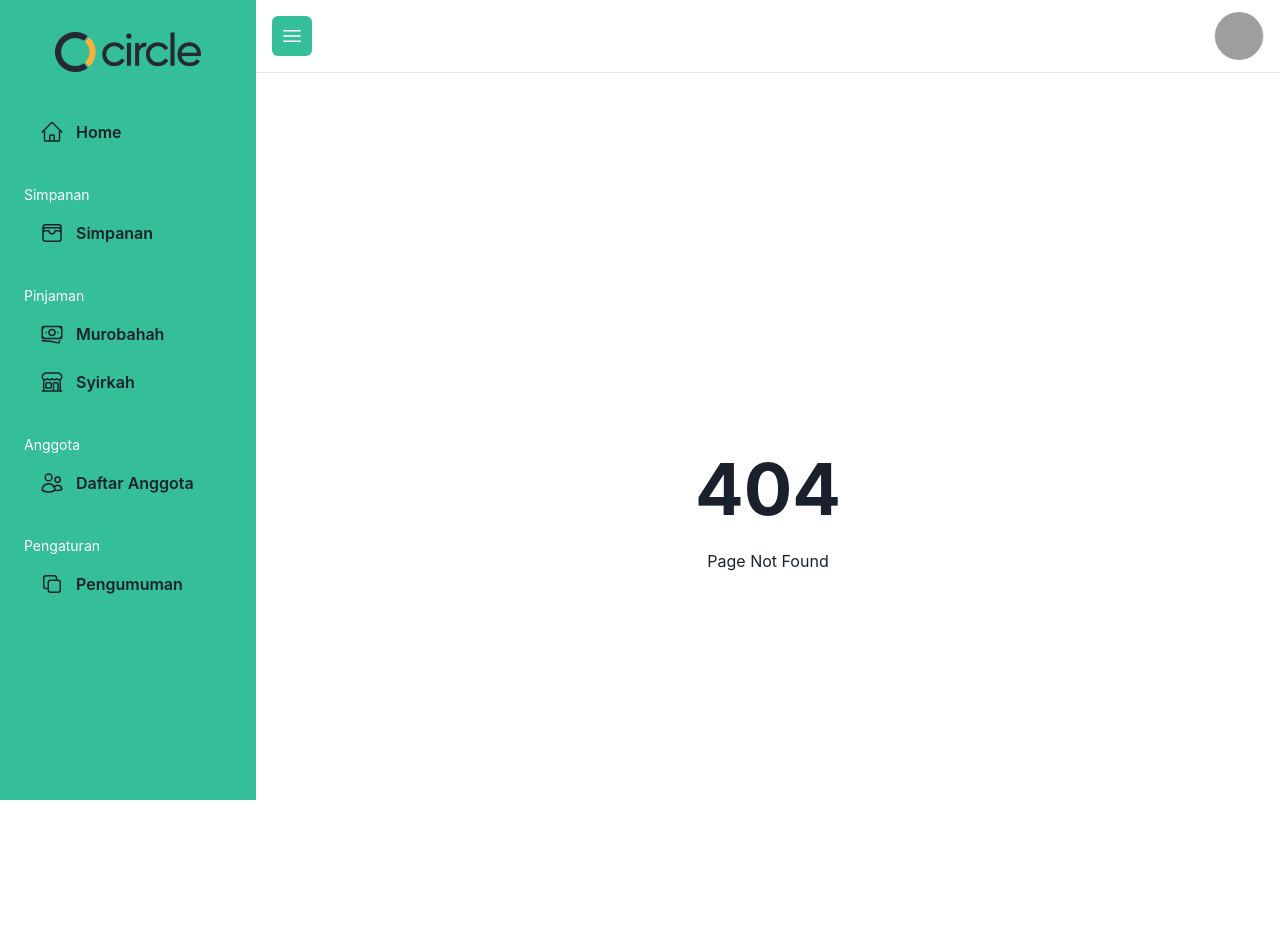
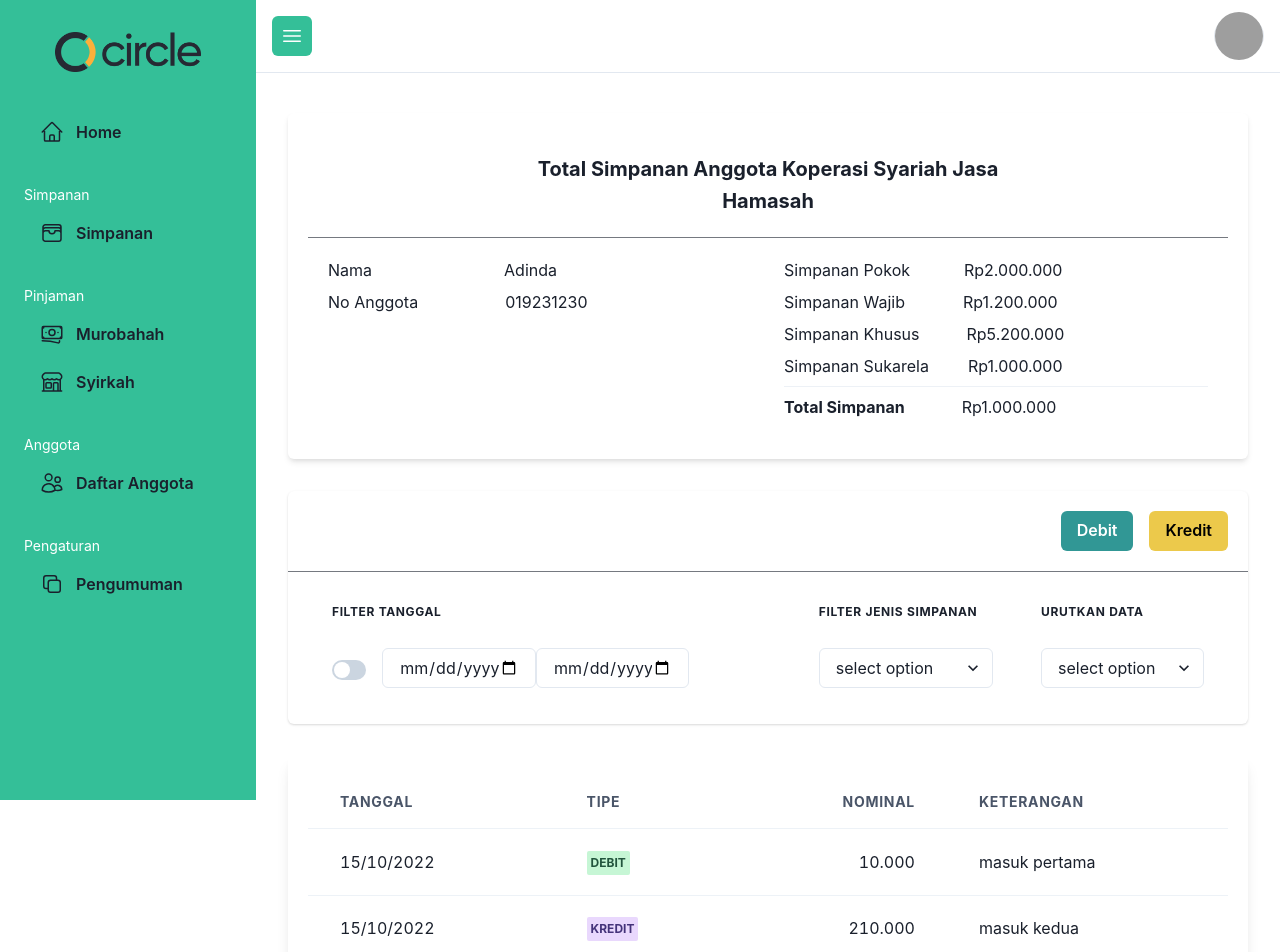
Before and after one commit to abduromanov/next13-example, a Next.js app: page /simpanan in a window 1280 px wide. Before the commit this address had no page. Shown: the top 952 px of the page. Before the commit the page ends 913 px from the top, so only its background shows below. Built offline with nearby package versions, Linux system fonts and the light colour scheme; grey boxes are pictures that could not be loaded.

Commit message:
add mutasi table

```diff
--- /dev/null
+++ b/src/components/Tables/Table.tsx
@@ -0,0 +1,23 @@
+import {
+  Td,
+  Tr,
+} from '@chakra-ui/react'
+
+
+type Props = {
+  tanggal: any,
+  tipe: any,
+  nominal: any,
+  keterangan: any
+}
+export default function TableComp(props: Props) {
+  return (
+    <Tr>
+      <Td>{props.tanggal}</Td>
+      <Td>{props.tipe}</Td>
+      <Td isNumeric>{props.nominal}</Td>
+      <Td>{props.keterangan}</Td>
+    </Tr>
+
+  )
+}
--- a/src/contexts/AuthContext.ts
+++ /dev/null
@@ -1 +0,0 @@
-// const
--- /dev/null
+++ b/src/pages/simpanan/index.tsx
@@ -0,0 +1,172 @@
+import {
+  Badge,
+  Button,
+  ButtonGroup,
+  Card, CardBody, CardHeader, Center, Divider, Flex, Grid, GridItem, Heading, HStack, Input,
+  Select,
+  Spacer, Switch, Table,
+  TableContainer,
+  Tbody, Td,
+  Text, Th, Thead,
+  Tr, VStack
+} from "@chakra-ui/react";
+import { GetStaticProps } from "next";
+
+// import { useEffect, useState } from "react";
+import TableComp from "@/components/Tables/Table";
+
+type TStaticProps = {
+  pageTitle: string
+}
+
+export const getStaticProps: GetStaticProps<TStaticProps> = async () => {
+  return {
+    props: {
+      pageTitle: 'Simpanan'
+    }
+  }
+}
+const BadgeTipe = (tipe: any) => {
+  if (tipe == 'debit') {
+    return <Badge colorScheme='green'>{tipe}</Badge>
+  } else {
+    return <Badge colorScheme='purple'>{tipe}</Badge>
+  }
+}
+const dataSimpanan = [{
+  tanggal: '15/10/2022',
+  tipe: 'debit',
+  Nominal: '10.000',
+  saldo: '30.000',
+  keterangan: 'masuk pertama'
+}, {
+  tanggal: '15/10/2022',
+  tipe: 'kredit',
+  Nominal: '210.000',
+  saldo: '30.000',
+  keterangan: 'masuk kedua'
+}, {
+  tanggal: '15/10/2022',
+  tipe: 'debit',
+  Nominal: '20.000',
+  saldo: '40.000',
+  keterangan: 'masuk ketiga'
+}]
+const totSimpanan = {
+  nama: 'Adinda',
+  noAngota: '019231230',
+  simpananPokok: 'Rp2.000.000',
+  simpananWajib: 'Rp1.200.000',
+  simpananKhusus: 'Rp5.200.000',
+  simpananSukarela: 'Rp1.000.000',
+}
+export default function Page() {
+  // const [isLoading, setIsLoading] = useState(false);
+  // useEffect(() => {
+  //   (async () => {
+  //     setIsLoading(true);
+  //   })
+  // }, [])
+  return (
+    <VStack px={8} spacing={8}>
+      <Card p='5' bg='white' boxShadow='md' w='100%'>
+        <CardHeader >
+          <Center>
+            <Heading w='60%' size='md' lineHeight='8' textAlign='center'>Total Simpanan Anggota Koperasi Syariah Jasa Hamasah</Heading>
+          </Center>
+        </CardHeader>
+        <Divider />
+        <CardBody>
+          <Grid templateColumns={{ base: '100% 1fr', lg: 'repeat(6, 1fr)' }} gap={{ base: 0, lg: 8 }}>
+            <GridItem colSpan={3} mb='4'>
+              <VStack alignItems="start">
+                <HStack spacing='132px'>
+                  <Text>Nama</Text>
+                  <Text>{totSimpanan.nama}</Text>
+                </HStack>
+                <HStack spacing='87px'>
+                  <Text>No Anggota</Text>
+                  <Text>{totSimpanan.noAngota}</Text>
+                </HStack>
+              </VStack>
+            </GridItem>
+            <GridItem colSpan={3}>
+              <VStack alignItems="start">
+                <HStack spacing='54px'>
+                  <Text>Simpanan Pokok</Text>
+                  <Text>{totSimpanan.simpananPokok}</Text>
+                </HStack>
+                <HStack spacing='58px'>
+                  <Text>Simpanan Wajib</Text>
+                  <Text>{totSimpanan.simpananWajib}</Text>
+                </HStack>
+                <HStack spacing='47px'>
+                  <Text>Simpanan Khusus</Text>
+                  <Text>{totSimpanan.simpananKhusus}</Text>
+                </HStack>
+                <HStack spacing='39px'>
+                  <Text>Simpanan Sukarela</Text>
+                  <Text>{totSimpanan.simpananSukarela}</Text>
+                </HStack>
+                <Divider />
+                <HStack spacing='57px'>
+                  <Text fontWeight='bold'>Total Simpanan</Text>
+                  <Text>{totSimpanan.simpananSukarela}</Text>
+                </HStack>
+              </VStack>
+            </GridItem>
+          </Grid>
+        </CardBody>
+      </Card>
+      <Card w='100%'>
+        <CardHeader>
+          <Flex>
+            <Spacer />
+            <ButtonGroup gap='2'>
+              <Button colorScheme='teal'>Debit</Button>
+              <Button colorScheme='yellow'>Kredit</Button>
+            </ButtonGroup>
+          </Flex>
+        </CardHeader>
+        <Divider />
+        <CardBody>
+          <Table variant='unstyled'>
+            <Thead>
+              <Tr>
+                <Th>Filter Tanggal</Th>
+                <Th>Filter Jenis Simpanan</Th>
+                <Th>Urutkan data</Th>
+              </Tr>
+            </Thead>
+            <Tbody>
+              <Tr>
+                <Td><Switch id='filter-tanggal' mr='3' />  <Input placeholder='select date' type='date' w="35%" /><Input placeholder='select date' type='date' w="35%" /></Td>
+                <Td><Select placeholder="select option"><option>option 1</option><option>option 2</option></Select></Td>
+                <Td><Select placeholder="select option"><option>option 1</option><option>option 2</option></Select></Td>
+              </Tr>
+            </Tbody>
+          </Table>
+        </CardBody>
+      </Card>
+      <TableContainer boxShadow='lg' p='5' rounded='md' bg='white' w='100%'>
+        <Table variant='simple' size='lg'>
+          <Thead>
+            <Tr>
+              <Th>Tanggal</Th>
+              <Th>Tipe</Th>
+              <Th isNumeric>Nominal</Th>
+              <Th>Keterangan</Th>
+            </Tr>
+          </Thead>
+          <Tbody>
+            {dataSimpanan.map((item, index) => (
+              <>
+                <TableComp key={index} tanggal={item.tanggal} tipe={BadgeTipe(item.tipe)} nominal={item.Nominal} keterangan={item.keterangan} />
+              </>
+            ))}
+          </Tbody>
+        </Table>
+      </TableContainer>
+    </VStack >
+  );
+};
```
